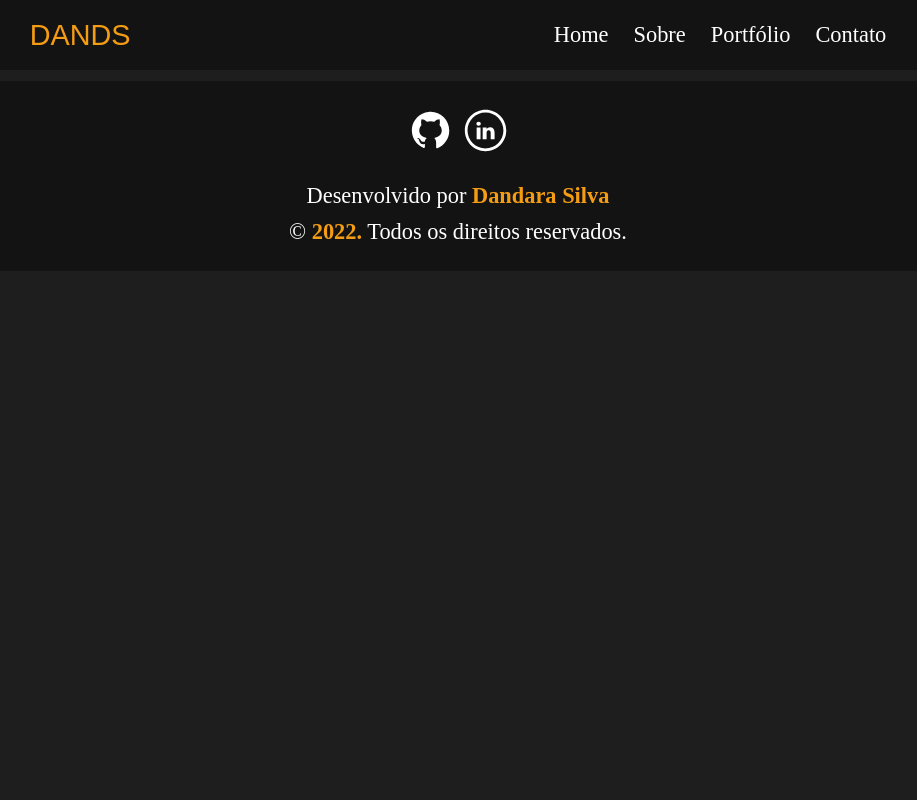
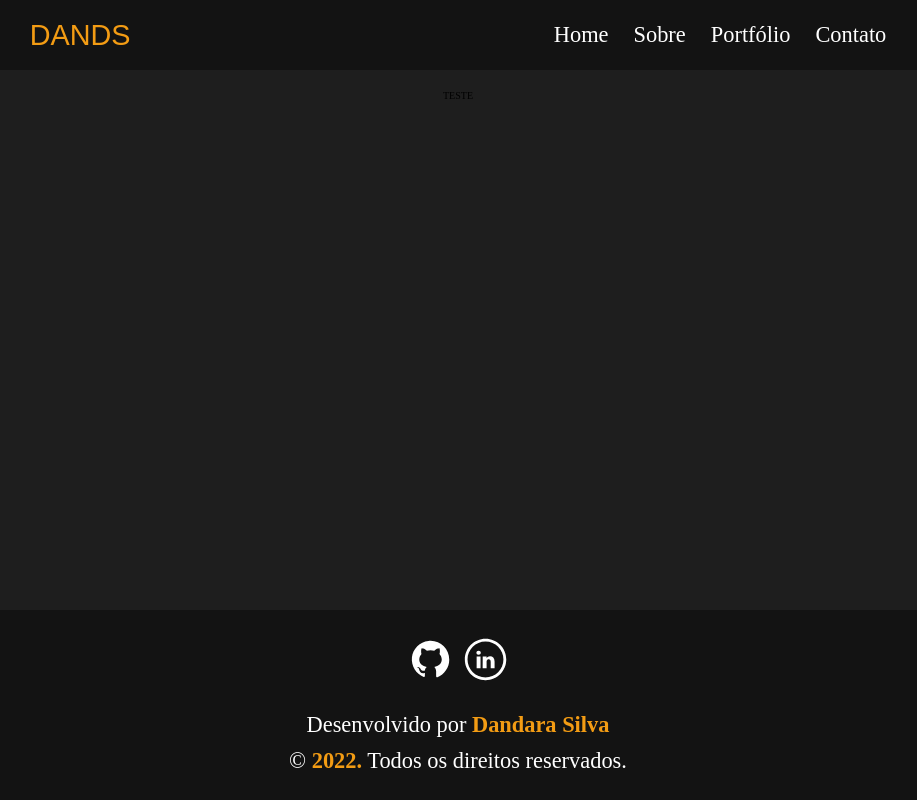
Before and after one commit to DandaraF/Portfolio, a React (Create React App) app: page / in a window 1280 px wide. Shown: the whole page, without its empty margins (182-1099 px from the left). Built offline with nearby package versions, Linux system fonts and the light colour scheme; a web font is replaced by a local one.

Commit message:
create menu and alter name file menu

```diff
--- a/src/components/Menu/index.js
+++ b/src/components/Header/index.js
@@ -1,6 +1,6 @@
 import * as S from "./styles";
 
-const Menu = () => {
+const Header = () => {
   return (
     <S.Container>
       <S.Content>
@@ -16,4 +16,4 @@ const Menu = () => {
   );
 };
 
-export default Menu;
+export default Header;
--- /dev/null
+++ b/src/components/Layout/index.js
@@ -0,0 +1,17 @@
+import Footer from "../Footer";
+import Header from "../Header";
+import * as S from "./styles";
+
+const Layout = ({ children }) => {
+  return (
+    <S.Container>
+      <Header />
+      <S.Content>{children}</S.Content>
+      <S.Footer>
+        <Footer />
+      </S.Footer>
+    </S.Container>
+  );
+};
+
+export default Layout;
--- /dev/null
+++ b/src/components/Layout/styles.js
@@ -0,0 +1,21 @@
+import styled from "styled-components";
+
+export const Container = styled.div`
+  width: 100%;
+  min-height: 100vh;
+  display: flex;
+  flex-direction: column;
+  align-content: space-around;
+`;
+
+export const Content = styled.div`
+  display: flex;
+  justify-content: center;
+  align-items: flex-start;
+  flex: 1 0 auto;
+  margin: 20px 0;
+`;
+
+export const Footer = styled.div`
+  flex-shrink: 0;
+`;
--- a/src/components/index.js
+++ b/src/components/index.js
@@ -1,4 +1,5 @@
-import Menu from "./Menu";
+import Header from "./Header";
 import Footer from "./Footer";
+import Layout from "./Layout";
 
-export { Menu, Footer };
+export { Header, Footer, Layout };
--- a/src/pages/Home/index.js
+++ b/src/pages/Home/index.js
@@ -1,14 +1,8 @@
-import * as S from "./styles";
-import { Menu, Footer } from "../../components";
+// import * as S from "./styles";
+import { Layout } from "../../components";
 
 const Home = () => {
-  return (
-    <S.Container>
-      <Menu />
-      <br />
-      <Footer />
-    </S.Container>
-  );
+  return <Layout>TESTE</Layout>;
 };
 
 export default Home;
```
Also changed, not shown: src/components/Header/styles.js (renamed from src/components/Menu/styles.js).
